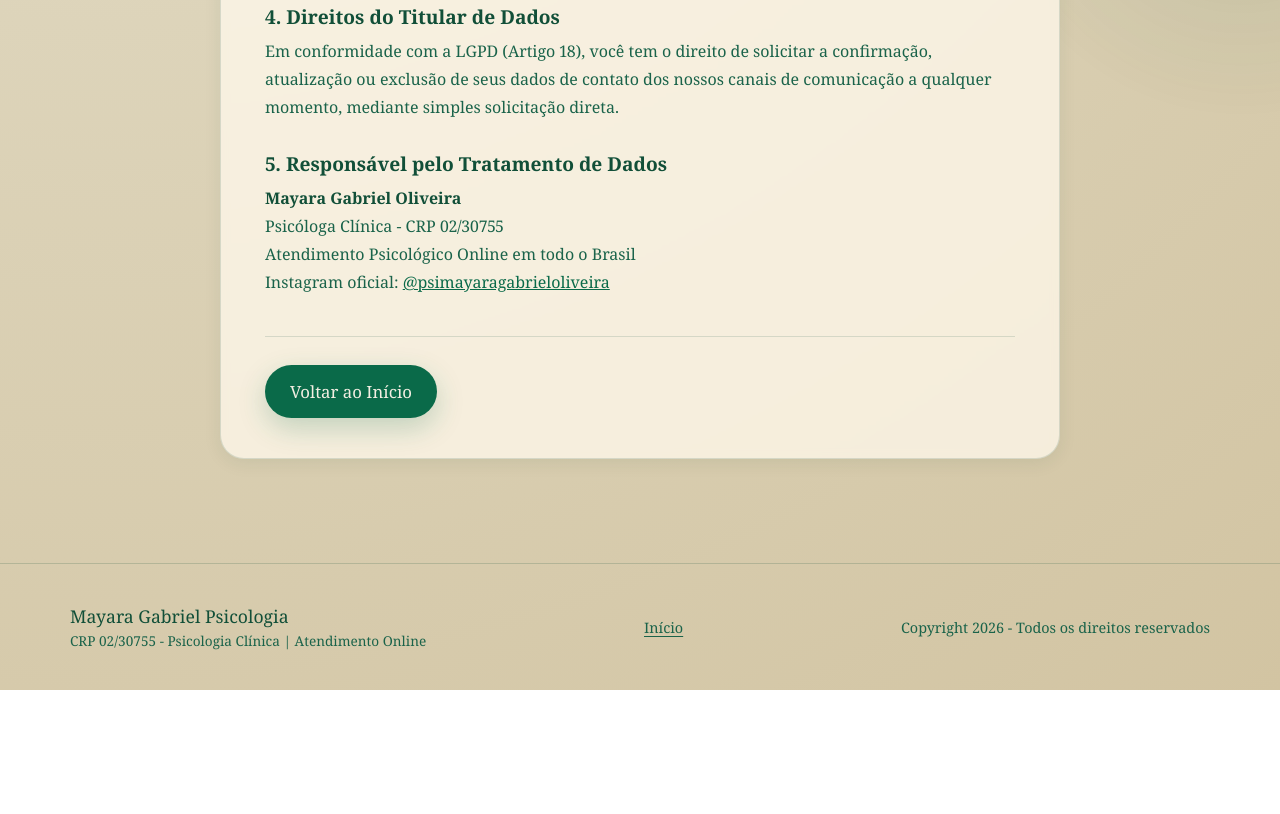
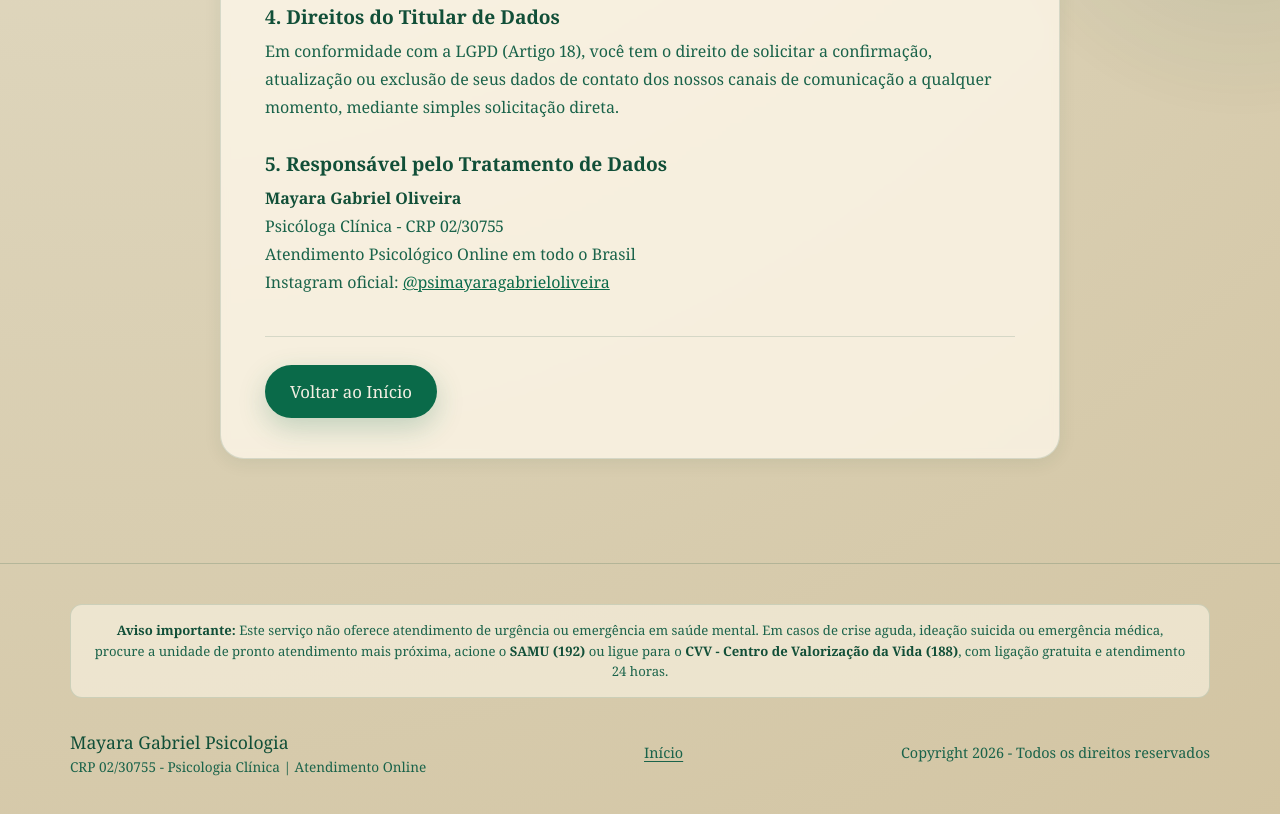
Before and after one commit to psimayaragabriel/psimayaragabriel.github.io, a website: page privacidade.html in a window 1280 px wide. Shown: the part 929-1743 px from the top of the page. Before the commit the page ends 1619 px from the top, so only its background shows below. Drawn offline with Linux system fonts and the light colour scheme; a web font is replaced by a local one.

Commit message:
feat: add emergency warning to footer and refactor WhatsApp buttons to use native anchor tags

```diff
--- a/privacidade.html
+++ b/privacidade.html
@@ -163,6 +163,11 @@
   <!-- Footer -->
   <footer class="footer">
     <div class="footer__container">
+      <div class="footer__emergency">
+        <p>
+          <strong>Aviso importante:</strong> Este serviço não oferece atendimento de urgência ou emergência em saúde mental. Em casos de crise aguda, ideação suicida ou emergência médica, procure a unidade de pronto atendimento mais próxima, acione o <strong>SAMU (192)</strong> ou ligue para o <strong>CVV - Centro de Valorização da Vida (188)</strong>, com ligação gratuita e atendimento 24 horas.
+        </p>
+      </div>
       <div class="footer__brand">
         <p class="footer__title">Mayara Gabriel Psicologia</p>
         <p class="footer__subtitle">CRP 02/30755 - Psicologia Clínica | Atendimento Online</p>
--- a/styles.css
+++ b/styles.css
@@ -775,6 +775,30 @@ body::before {
   color: var(--accent);
 }
 
+.footer__emergency {
+  width: 100%;
+  padding: 0.95rem 1.25rem;
+  background: rgba(255, 249, 236, 0.55);
+  border: 1px solid rgba(17, 79, 56, 0.15);
+  border-radius: 12px;
+  margin-bottom: 0.5rem;
+  text-align: center;
+}
+
+.footer__emergency p {
+  margin: 0;
+  font-size: 0.82rem;
+  line-height: 1.55;
+  color: var(--text-soft);
+  font-family: "Georgia", "Times New Roman", serif;
+}
+
+.footer__emergency strong {
+  color: var(--text);
+  font-weight: 600;
+}
+
+
 /* ==========================================================================
    PRIVACY MODAL
    ========================================================================== */
```
Also changed, not shown: index.html (+12 -7 lines), script.js (+1 -1 lines), src/script.js (+5 -10 lines).
